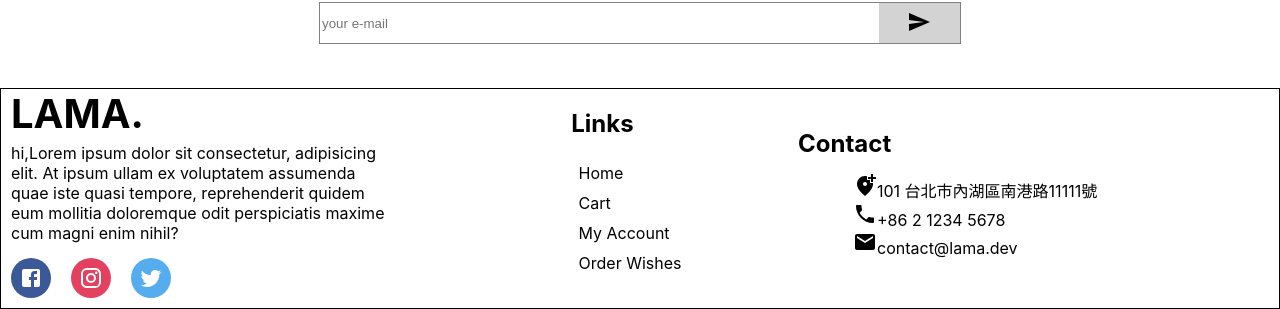
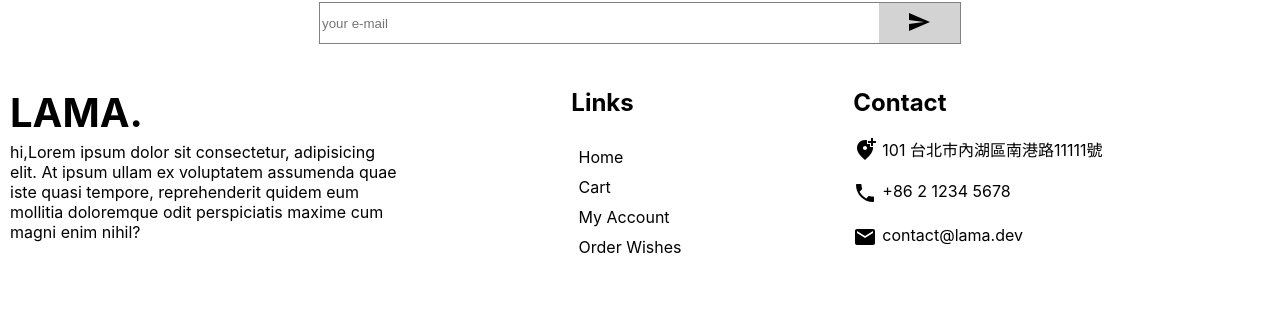
Before and after one commit to nn-1212/E-commerce, a React (Create React App) app: page / in a window 1280 px wide. Shown: the part 2803-3112 px from the top of the page. Built offline with nearby package versions, Linux system fonts and the light colour scheme.

Commit message:
footer right

```diff
--- a/src/components/Footer.js
+++ b/src/components/Footer.js
@@ -5,7 +5,6 @@ import {Facebook, Instagram, Twitter, AddLocationAlt, Phone, Mail } from '@mui/i
 
 const Container = styled.div`
     display: flex;
-    border: 1px solid black;
 `
 const Left = styled.div`
     flex: 1;
@@ -24,7 +23,7 @@ const Center = styled.div`
 `
 const Right = styled.div`
     flex: 1;
-    padding: 20px;
+    padding: 0 20px;
 `
 
 const Logo = styled.h1`
@@ -46,12 +45,12 @@ const SocialIcon = styled.div`
     justify-content: center;
     color: white;
     border-radius: 50%;
-    background-color: #${(props) => {return props.color}}
+    /* background-color: #${(props) => {return props.color}} */
 
 `
 
 const Title = styled.h2`
-    margin-bottom:15px;
+    margin-top:0 ;
     margin-left:-55px ;
 
 `
@@ -65,10 +64,15 @@ const ListItem = styled.li`
     margin: 10px 0;
 
 `
-
+const Title1 = styled.h2`
+    margin-top: 0;
+    margin-bottom: 15px;
+`
 const Contact = styled.div`
+    margin: 10px 0;
+    display: flex;
+    padding: 5px 0;
 `
-
 
 
 const Footer = () => {
@@ -99,10 +103,10 @@ const Footer = () => {
             </ListGroup>
         </Center>
         <Right>
-            <Title>Contact</Title>
-            <Contact><AddLocationAlt/>101 台北市內湖區南港路11111號</Contact>
-            <Contact><Phone/>+86 2 1234 5678</Contact>
-            <Contact><Mail/>contact@lama.dev</Contact>
+            <Title1>Contact</Title1>
+            <Contact><AddLocationAlt style={{marginRight:"5px"}}/>101 台北市內湖區南港路11111號</Contact>
+            <Contact><Phone style={{marginRight:"5px"}}/>+86 2 1234 5678</Contact>
+            <Contact><Mail style={{marginRight:"5px"}}/>contact@lama.dev</Contact>
         </Right>
     </Container>
   )
```
